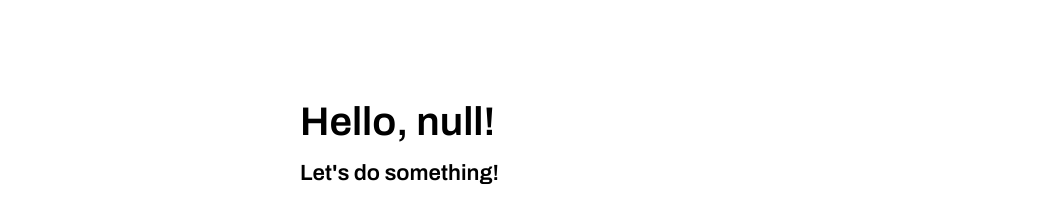
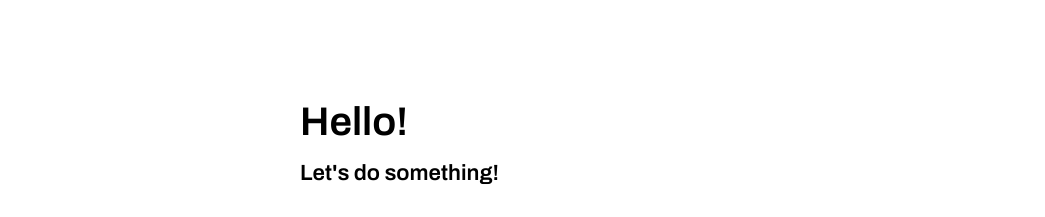
Before and after one commit to 201808136/ap, a plain HTML site: page home.html in a window 1280 px wide. Shown: the top 217 px of the page, 0-1045 px from the left. Drawn offline with nearby package versions, Linux system fonts and the light colour scheme.

Commit message:
Update home.html

```diff
--- a/home.html
+++ b/home.html
@@ -44,8 +44,8 @@
 
 	<script src="https://ajax.googleapis.com/ajax/libs/jquery/3.4.1/jquery.min.js"></script>
 	<script>
-		var nom = localStorage.getItem("nome");
-document.querySelector("#id").innerHTML = "Hello, " + nom + "!";
+		var nom = localStorage.getItem("nome");/*
+document.querySelector("#id").innerHTML = "Hello, " + nom + "!";*/
 	</script>
 
 </body>
```
